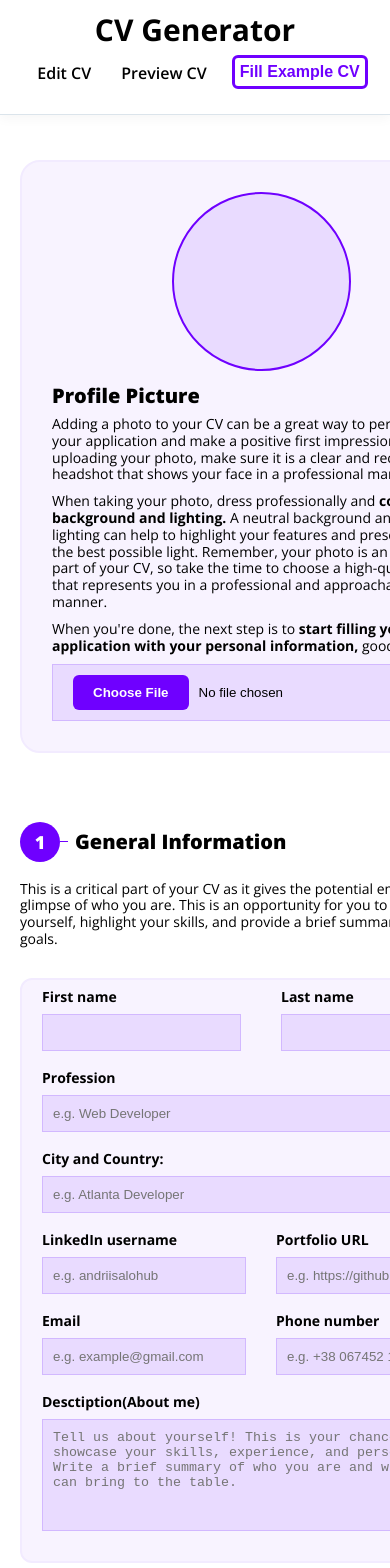
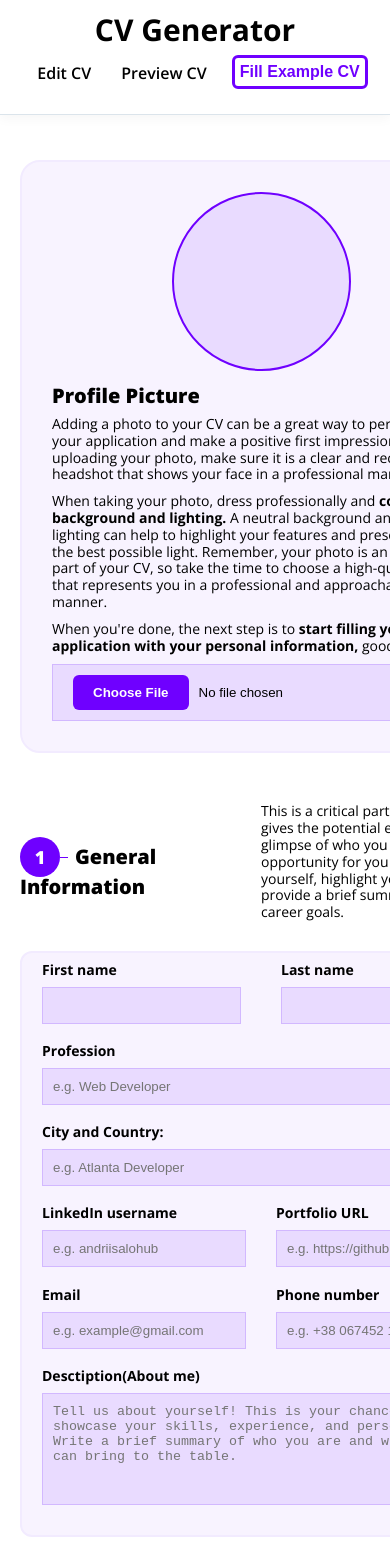
Before and after one commit to AndriiSalohub/cv-generator, a React (Vite) app: page / in a window 390 px wide. Shown: the top 1568 px of the page. Built offline with nearby package versions, Linux system fonts and the light colour scheme.

Commit message:
Extracted FormDescription into a standalone component for better reusability across the application.

```diff
--- a/package.json
+++ b/package.json
@@ -10,6 +10,7 @@
     "preview": "vite preview"
   },
   "dependencies": {
+    "prop-types": "^15.8.1",
     "react": "^18.2.0",
     "react-dom": "^18.2.0"
   },
--- /dev/null
+++ b/src/components/FormDescription.jsx
@@ -0,0 +1,33 @@
+import PropTypes from "prop-types";
+import "../styles/FormDescription.scss";
+
+const FormDescription = ({
+  titleNumber,
+  title,
+  description,
+  addMoreButton,
+  buttonText,
+}) => {
+  return (
+    <header className="form-description">
+      <div className="form-description__title-container">
+        <span className="form-description__title-number">{titleNumber}</span>
+        <h2 className="form-description__title title">{title}</h2>
+      </div>
+      <p className="form-description__description description">{description}</p>
+      {addMoreButton && (
+        <button className="form-description__add-btn">{buttonText}</button>
+      )}
+    </header>
+  );
+};
+
+FormDescription.propTypes = {
+  titleNumber: PropTypes.string.isRequired,
+  title: PropTypes.string.isRequired,
+  description: PropTypes.string.isRequired,
+  addMoreButton: PropTypes.bool,
+  buttonText: PropTypes.string,
+};
+
+export default FormDescription;
--- a/src/components/GeneralInfo.jsx
+++ b/src/components/GeneralInfo.jsx
@@ -1,20 +1,19 @@
 import "../styles/GeneralInfo.scss";
+import FormDescription from "./FormDescription";
 
 const GeneralInfo = () => {
   return (
     <section className="general-info">
-      <header className="general-info__header">
-        <div className="general-info__title-container">
-          <span className="general-info__title-number">1</span>
-          <h2 className="general-info__title title">General Information</h2>
-        </div>
-        <p className="general-info__description description">
-          This is a critical part of your CV as it gives the potential employer
-          a glimpse of who you are. This is an opportunity for you to introduce
-          yourself, highlight your skills, and provide a brief summary of your
-          career goals.
-        </p>
-      </header>
+      <FormDescription
+        titleNumber="1"
+        title="General Information"
+        description="This is a critical part of your CV as it gives the potential employer a
+        glimpse of who you are. This is an opportunity for you to introduce
+        yourself, highlight your skills, and provide a brief summary of your
+        career goals."
+        addMoreButton={false}
+        buttonText=""
+      />
       <fomr className="general-info__form">
         <div className="general-info__full-name general-info__form-container">
           <div>
--- /dev/null
+++ b/src/styles/FormDescription.scss
@@ -0,0 +1,55 @@
+@import "./styles.scss";
+
+.form-description {
+  display: grid;
+  grid-template-columns: repeat(2, 1fr);
+  align-items: center;
+
+  &__title {
+    display: inline;
+
+    &-number {
+      display: inline-flex;
+      align-items: center;
+      justify-content: center;
+      width: 50px;
+      height: 50px;
+      background-color: $main-color;
+      color: #fff;
+      font-size: 25px;
+      font-weight: 800;
+      margin-right: 15px;
+      border-radius: 50%;
+      position: relative;
+
+      &::before {
+        content: "";
+        background-color: $main-color;
+        height: 1px;
+        position: absolute;
+        right: 0;
+        transform: translateX(100%);
+        width: 8px;
+      }
+    }
+  }
+}
+
+@media (max-width: 1024px) {
+  .form-description__title-number {
+    width: 40px;
+    height: 40px;
+    font-size: 20px;
+  }
+}
+
+@media (max-width: 768px) {
+  .form-description__header {
+    grid-template-columns: 1fr;
+    grid-template-rows: repeat(2, 1fr);
+  }
+
+  .form-description__title-number {
+    font-size: 18px;
+  }
+}
--- a/src/styles/GeneralInfo.scss
+++ b/src/styles/GeneralInfo.scss
@@ -2,41 +2,6 @@
 
 .general-info {
   margin-top: 50px;
-
-  &__header {
-    display: grid;
-    grid-template-columns: repeat(2, 1fr);
-    align-items: center;
-  }
-
-  &__title {
-    display: inline;
-
-    &-number {
-      display: inline-flex;
-      align-items: center;
-      justify-content: center;
-      width: 50px;
-      height: 50px;
-      background-color: $main-color;
-      color: #fff;
-      font-size: 25px;
-      font-weight: 800;
-      margin-right: 15px;
-      border-radius: 50%;
-      position: relative;
-
-      &::before {
-        content: "";
-        background-color: $main-color;
-        height: 1px;
-        position: absolute;
-        right: 0;
-        transform: translateX(100%);
-        width: 8px;
-      }
-    }
-  }
 
   &__form {
     margin-top: 20px;
@@ -77,25 +42,6 @@
   }
 
   &__contacts {
-    grid-gap: 0px 30px;
+    grid-gap: 1px 30px;
   }
 }
-
-@media (max-width: 1024px) {
-  .general-info__title-number {
-    width: 40px;
-    height: 40px;
-    font-size: 20px;
-  }
-}
-
-@media (max-width: 768px) {
-  .general-info__header {
-    grid-template-columns: 1fr;
-    grid-template-rows: repeat(2, 1fr);
-  }
-
-  .general-info__title-number {
-    font-size: 18px;
-  }
-}
```
